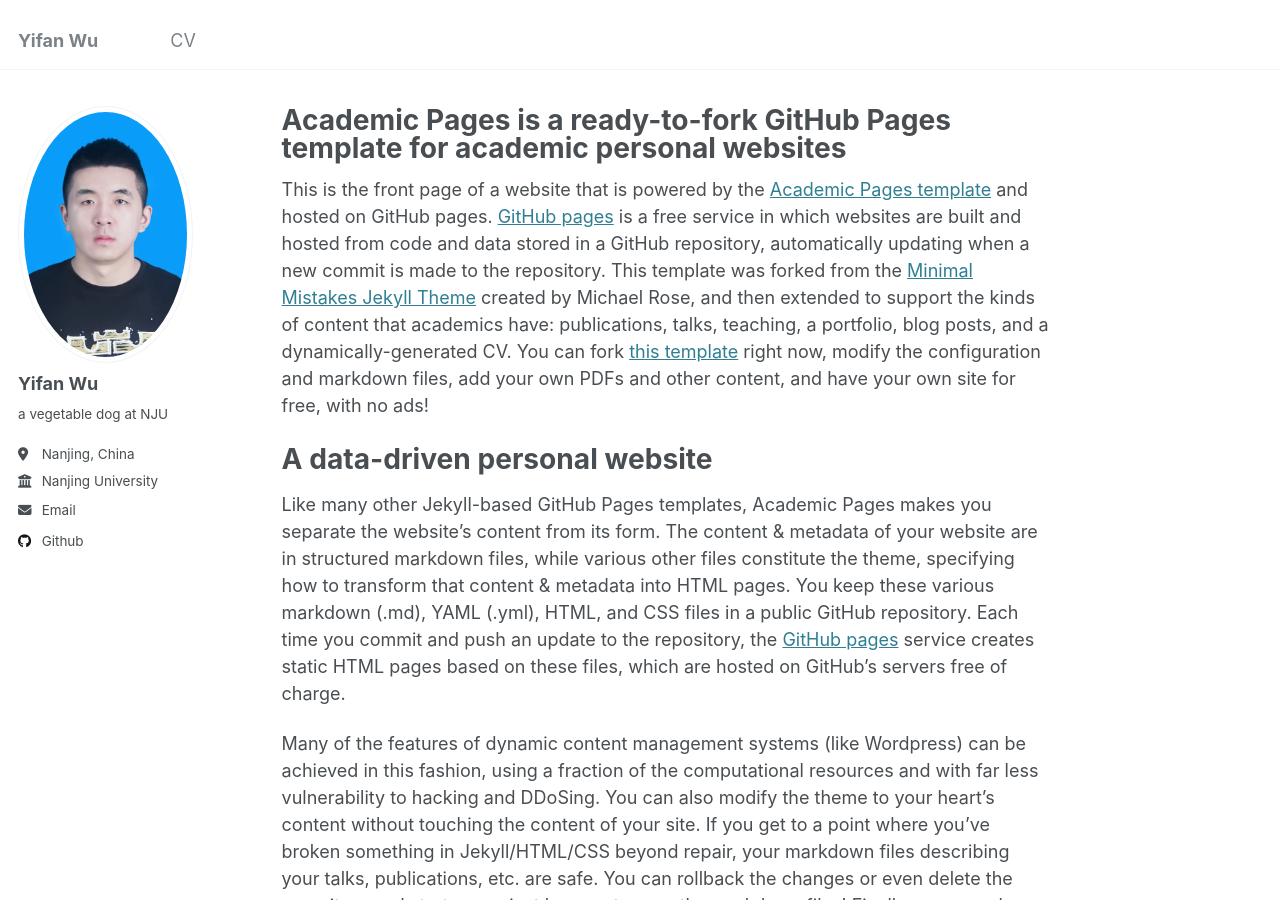
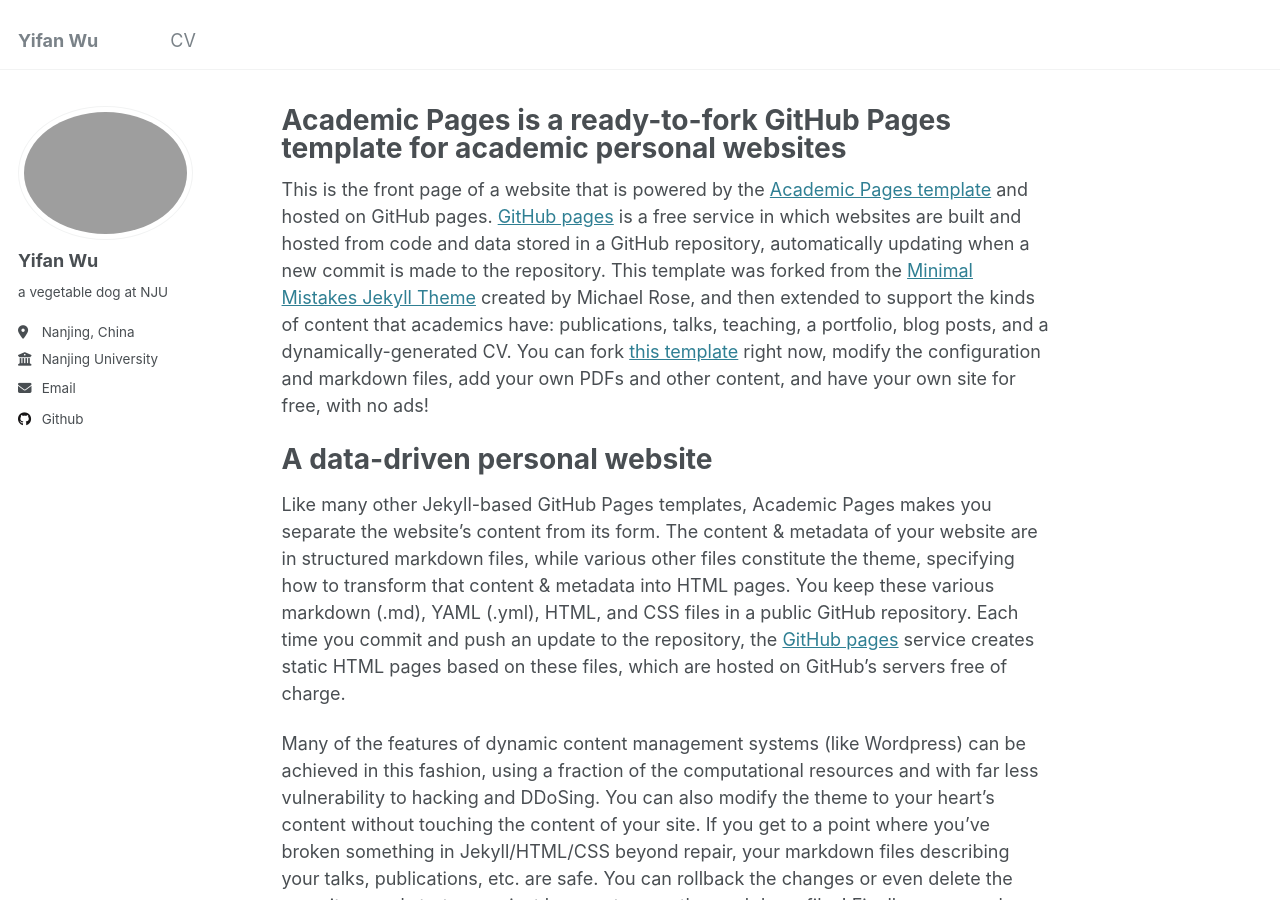
Before and after one commit to wyf0722/wyf0722.github.io, a Jekyll site: the page built from _pages/about.md, in a window 1280 px wide and 900 px high. Built offline with Jekyll 4.4.1, drawn with Linux system fonts in a browser that asks for light colours.

Commit message:
docs:update _config.yml for privacy

```diff
--- a/_config.yml
+++ b/_config.yml
@@ -21,7 +21,8 @@ repository               : "wyf0722/wyf0722.github.io"
 #               Additional customization can be done by editing /_includes/author-profile.html
 author:
   # Biographic information
-  avatar           : "wyf_profile.jpg"
+  # avatar           : "wyf_profile.jpg"
+  avatar           : "profile.jpg"
   name             : "Yifan Wu"
   pronouns         : # example: "she/her"
   bio              : "a vegetable dog at NJU"
```
